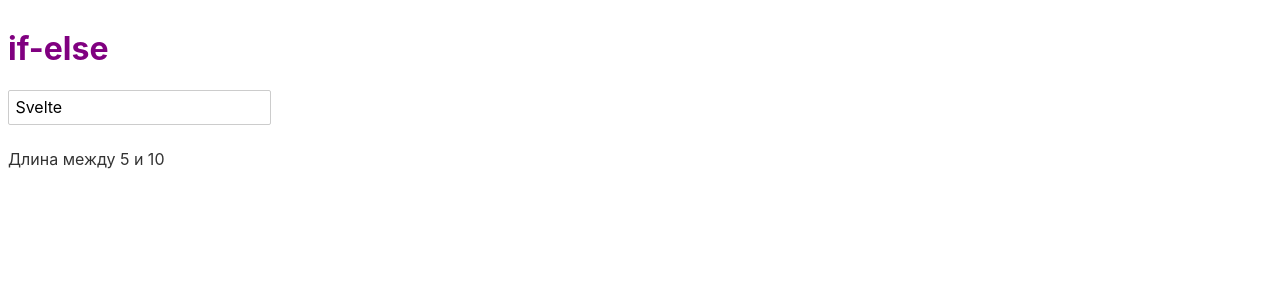
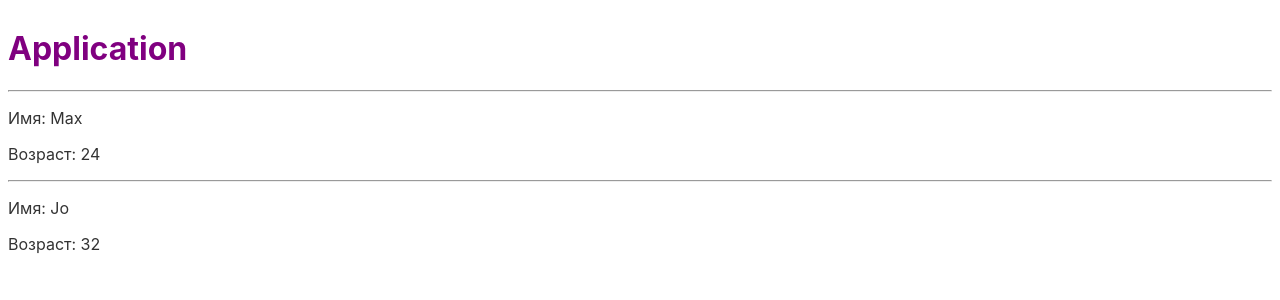
Before and after one commit to camward/Svelte, a Svelte app: page / in a window 1280 px wide. Shown: the top 300 px of the page. Built offline with nearby package versions, Linux system fonts and the light colour scheme.

Commit message:
компоненты

```diff
--- a/src/App.svelte
+++ b/src/App.svelte
@@ -1,5 +1,10 @@
 <script>
-	let value = 'Svelte'
+	import Person from "./Person.svelte"
+
+	const people = [
+		{id: 1, name: 'Max', age: 24},
+		{id: 2, name: 'Jo', age: 32}
+	]
 </script>
 
 <style>
@@ -8,13 +13,6 @@
 	}
 </style>
 
-<h1>if-else</h1>
-<input type="text" bind:value />
-
-{#if value.length < 5}
-	<p>Длина меньше 5</p>
-{:else if value.length > 10}
-	<p>Длина больше 10</p>
-{:else}
-	<p>Длина между 5 и 10</p>
-{/if}
+<h1>Application</h1>
+<Person name="{people[0].name}" age="{people[0].age}" />
+<Person {...people[1]} />
--- /dev/null
+++ b/src/Person.svelte
@@ -0,0 +1,8 @@
+<script>
+    export let name = "undefined name";
+    export let age = "undefined age"
+</script>
+
+<hr />
+<p>Имя: {name}</p>
+<p>Возраст: {age}</p>
```
